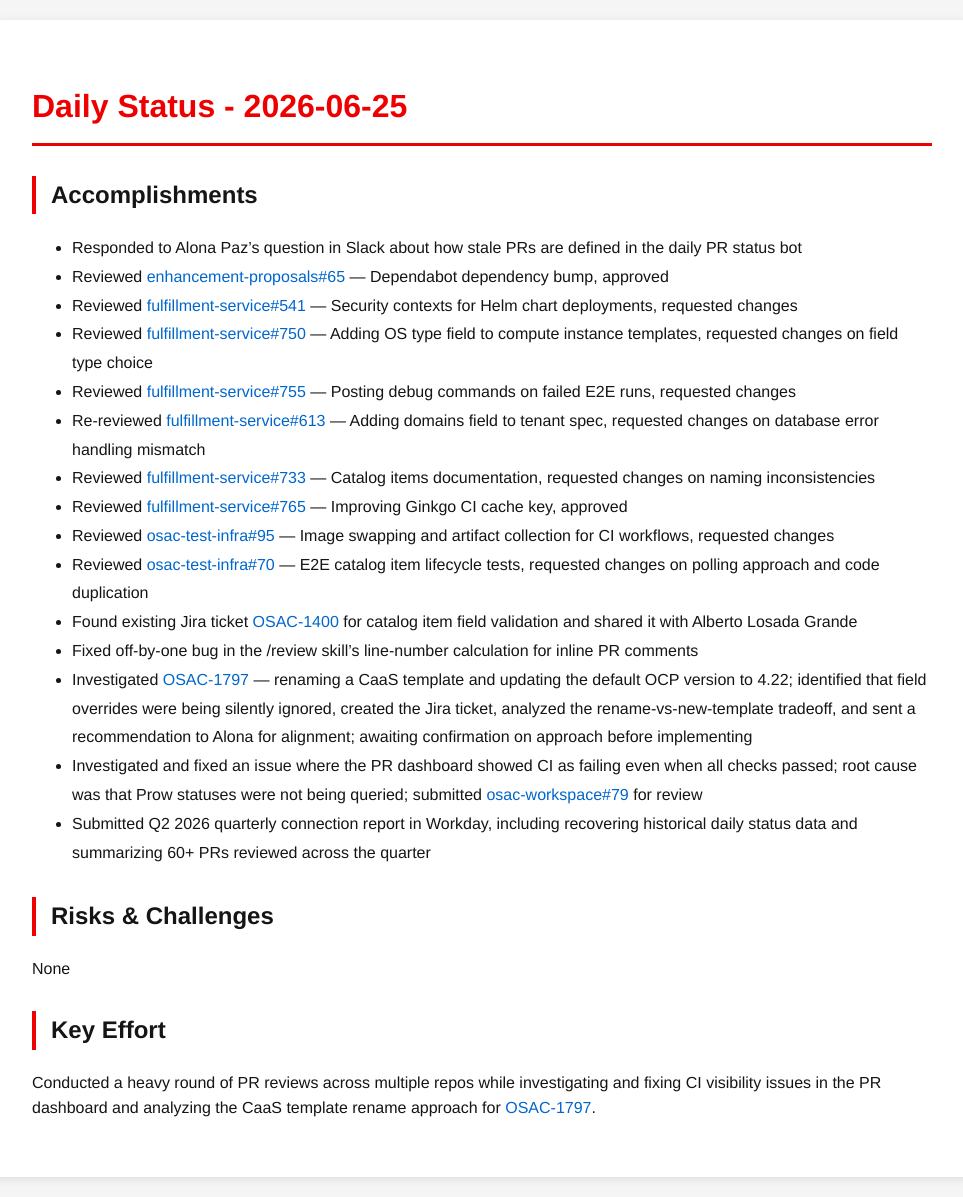
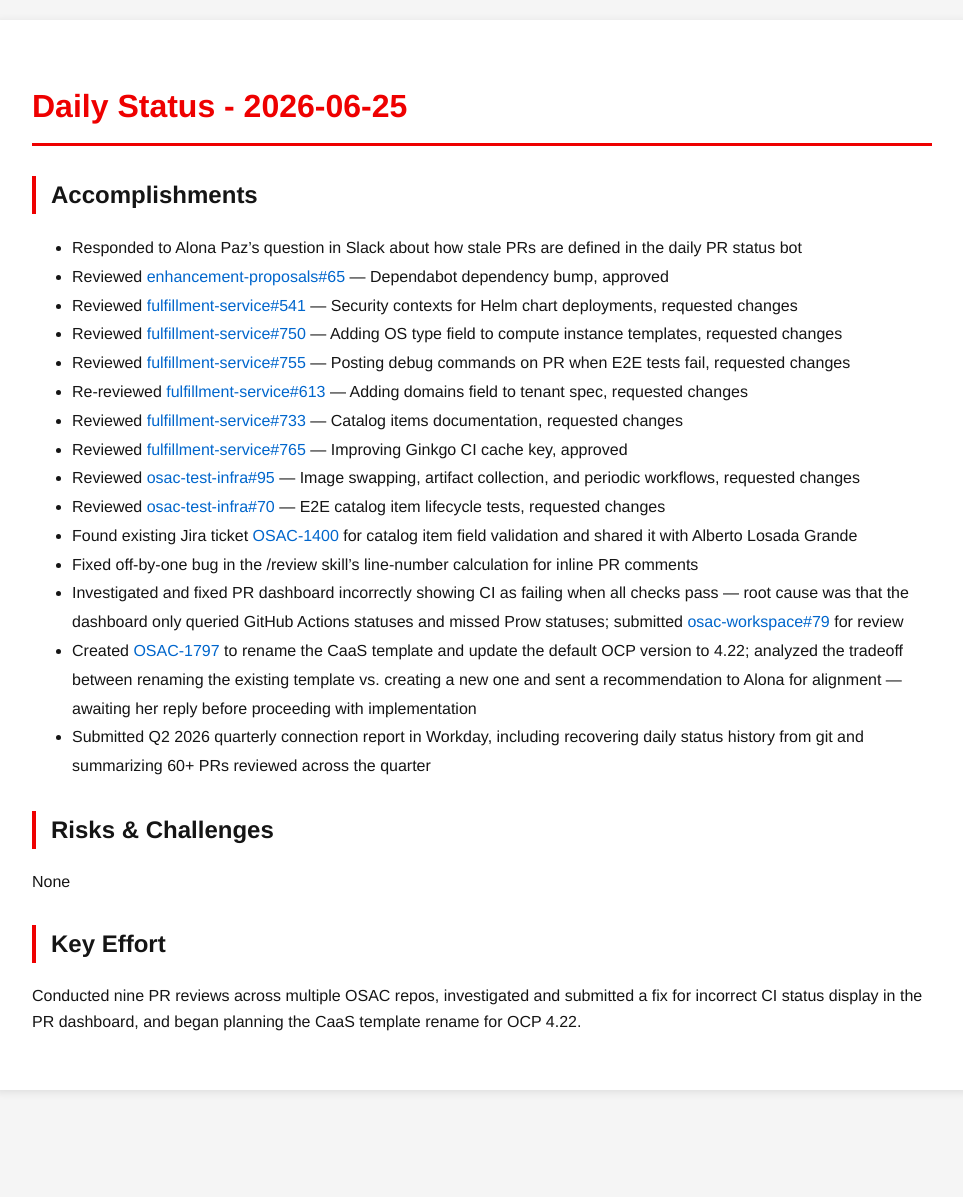
Before and after one commit to tzvatot/daily-status, a Jekyll site: the page built from 2026-06-25.md, in a window 1280 px wide. Shown: the whole page, without its empty margins (158-1121 px from the left). Built offline with Jekyll 4.4.1, drawn with Linux system fonts in a browser that asks for light colours; after the commit the page ends 1110 px from its top, so only the background shows below that.

Commit message:
Daily status update - 2026-06-25

```diff
--- a/2026-06-25.md
+++ b/2026-06-25.md
@@ -10,21 +10,21 @@
 - Responded to Alona Paz's question in Slack about how stale PRs are defined in the daily PR status bot
 - Reviewed [enhancement-proposals#65](https://github.com/osac-project/enhancement-proposals/pull/65) — Dependabot dependency bump, approved
 - Reviewed [fulfillment-service#541](https://github.com/osac-project/fulfillment-service/pull/541) — Security contexts for Helm chart deployments, requested changes
-- Reviewed [fulfillment-service#750](https://github.com/osac-project/fulfillment-service/pull/750) — Adding OS type field to compute instance templates, requested changes on field type choice
-- Reviewed [fulfillment-service#755](https://github.com/osac-project/fulfillment-service/pull/755) — Posting debug commands on failed E2E runs, requested changes
-- Re-reviewed [fulfillment-service#613](https://github.com/osac-project/fulfillment-service/pull/613) — Adding domains field to tenant spec, requested changes on database error handling mismatch
-- Reviewed [fulfillment-service#733](https://github.com/osac-project/fulfillment-service/pull/733) — Catalog items documentation, requested changes on naming inconsistencies
+- Reviewed [fulfillment-service#750](https://github.com/osac-project/fulfillment-service/pull/750) — Adding OS type field to compute instance templates, requested changes
+- Reviewed [fulfillment-service#755](https://github.com/osac-project/fulfillment-service/pull/755) — Posting debug commands on PR when E2E tests fail, requested changes
+- Re-reviewed [fulfillment-service#613](https://github.com/osac-project/fulfillment-service/pull/613) — Adding domains field to tenant spec, requested changes
+- Reviewed [fulfillment-service#733](https://github.com/osac-project/fulfillment-service/pull/733) — Catalog items documentation, requested changes
 - Reviewed [fulfillment-service#765](https://github.com/osac-project/fulfillment-service/pull/765) — Improving Ginkgo CI cache key, approved
-- Reviewed [osac-test-infra#95](https://github.com/osac-project/osac-test-infra/pull/95) — Image swapping and artifact collection for CI workflows, requested changes
-- Reviewed [osac-test-infra#70](https://github.com/osac-project/osac-test-infra/pull/70) — E2E catalog item lifecycle tests, requested changes on polling approach and code duplication
+- Reviewed [osac-test-infra#95](https://github.com/osac-project/osac-test-infra/pull/95) — Image swapping, artifact collection, and periodic workflows, requested changes
+- Reviewed [osac-test-infra#70](https://github.com/osac-project/osac-test-infra/pull/70) — E2E catalog item lifecycle tests, requested changes
 - Found existing Jira ticket [OSAC-1400](https://redhat.atlassian.net/browse/OSAC-1400) for catalog item field validation and shared it with Alberto Losada Grande
 - Fixed off-by-one bug in the /review skill's line-number calculation for inline PR comments
-- Investigated [OSAC-1797](https://redhat.atlassian.net/browse/OSAC-1797) — renaming a CaaS template and updating the default OCP version to 4.22; identified that field overrides were being silently ignored, created the Jira ticket, analyzed the rename-vs-new-template tradeoff, and sent a recommendation to Alona for alignment; awaiting confirmation on approach before implementing
-- Investigated and fixed an issue where the PR dashboard showed CI as failing even when all checks passed; root cause was that Prow statuses were not being queried; submitted [osac-workspace#79](https://github.com/osac-project/osac-workspace/pull/79) for review
-- Submitted Q2 2026 quarterly connection report in Workday, including recovering historical daily status data and summarizing 60+ PRs reviewed across the quarter
+- Investigated and fixed PR dashboard incorrectly showing CI as failing when all checks pass — root cause was that the dashboard only queried GitHub Actions statuses and missed Prow statuses; submitted [osac-workspace#79](https://github.com/osac-project/osac-workspace/pull/79) for review
+- Created [OSAC-1797](https://redhat.atlassian.net/browse/OSAC-1797) to rename the CaaS template and update the default OCP version to 4.22; analyzed the tradeoff between renaming the existing template vs. creating a new one and sent a recommendation to Alona for alignment — awaiting her reply before proceeding with implementation
+- Submitted Q2 2026 quarterly connection report in Workday, including recovering daily status history from git and summarizing 60+ PRs reviewed across the quarter
 
 ## Risks & Challenges
 None
 
 ## Key Effort
-Conducted a heavy round of PR reviews across multiple repos while investigating and fixing CI visibility issues in the PR dashboard and analyzing the CaaS template rename approach for [OSAC-1797](https://redhat.atlassian.net/browse/OSAC-1797).
+Conducted nine PR reviews across multiple OSAC repos, investigated and submitted a fix for incorrect CI status display in the PR dashboard, and began planning the CaaS template rename for OCP 4.22.
```
